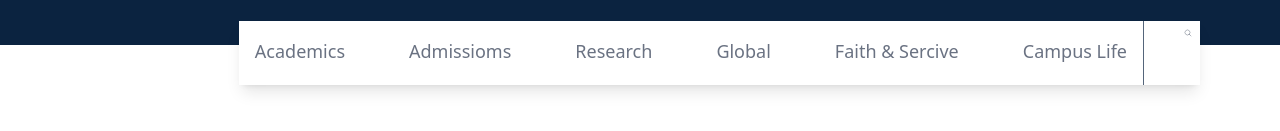
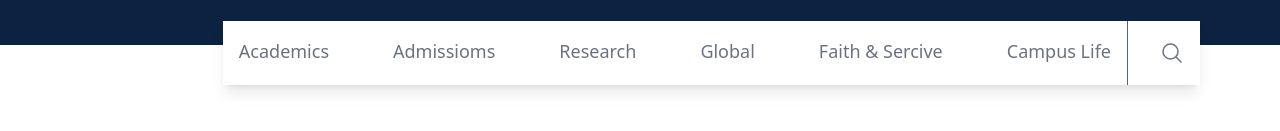
Before and after one commit to noel-odero/The-Gym-Website-Cloning-Gate, a plain HTML site: page index.html in a window 1280 px wide. Shown: the part 83-214 px from the top of the page. Drawn offline with nearby package versions, Linux system fonts and the light colour scheme; files that its build step writes are made by us from their sources.

Commit message:
fix: search

```diff
--- a/index.html
+++ b/index.html
@@ -59,9 +59,12 @@
                 <p class="p-4">Global</p>
                 <p class="p-4">Faith & Sercive</p>
                 <p class="border-r border-[#55657A] h-16 p-4">Campus Life</p>
-                <svg data-slot="icon" fill="none" stroke-width="1.5" stroke="currentColor" viewBox="0 0 24 24" xmlns="http://www.w3.org/2000/svg" aria-hidden="true" class="w-6 h-6 p-2 size-6">
-                    <path stroke-linecap="round" stroke-linejoin="round" d="m21 21-5.197-5.197m0 0A7.5 7.5 0 1 0 5.196 5.196a7.5 7.5 0 0 0 10.607 10.607Z"></path>
-                </svg>
+                <p class="flex items-center justify-center pr-4">
+
+                    <svg data-slot="icon" fill="none" stroke-width="1.5" stroke="currentColor" viewBox="0 0 24 24" xmlns="http://www.w3.org/2000/svg" aria-hidden="true" class="w-6 h-6">
+                        <path stroke-linecap="round" stroke-linejoin="round" d="m21 21-5.197-5.197m0 0A7.5 7.5 0 1 0 5.196 5.196a7.5 7.5 0 0 0 10.607 10.607Z"></path>
+                    </svg>
+                </p>
             </div>
         </div>
     </nav>
```
